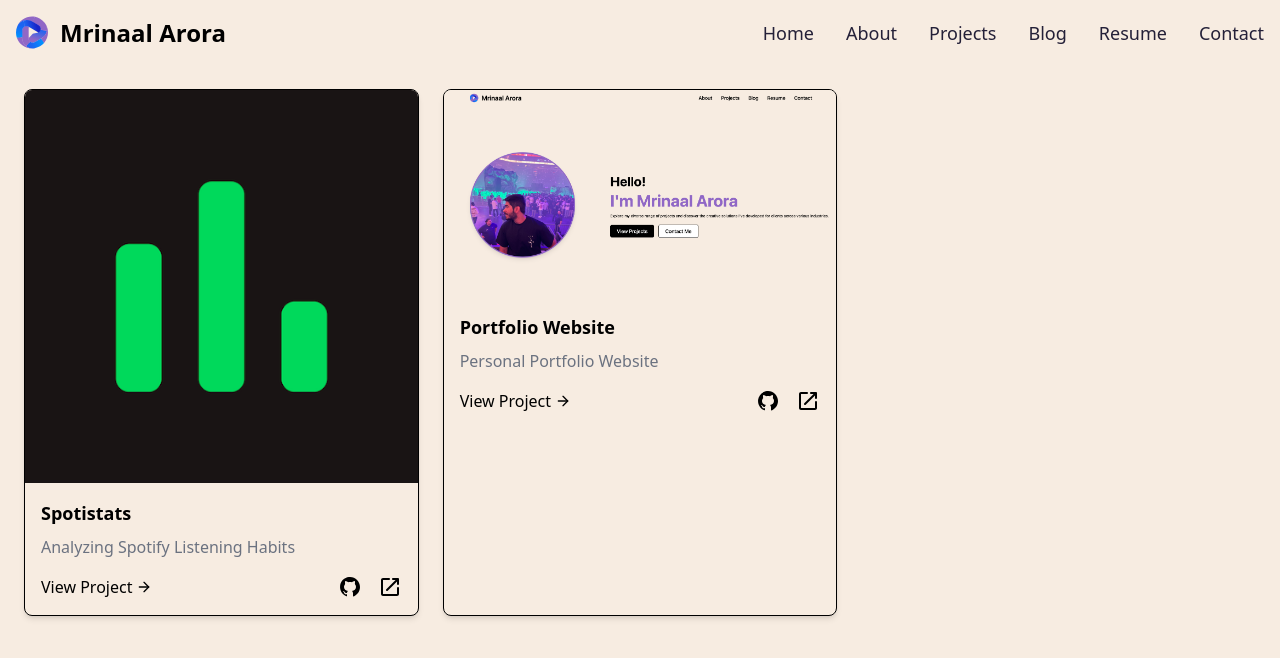
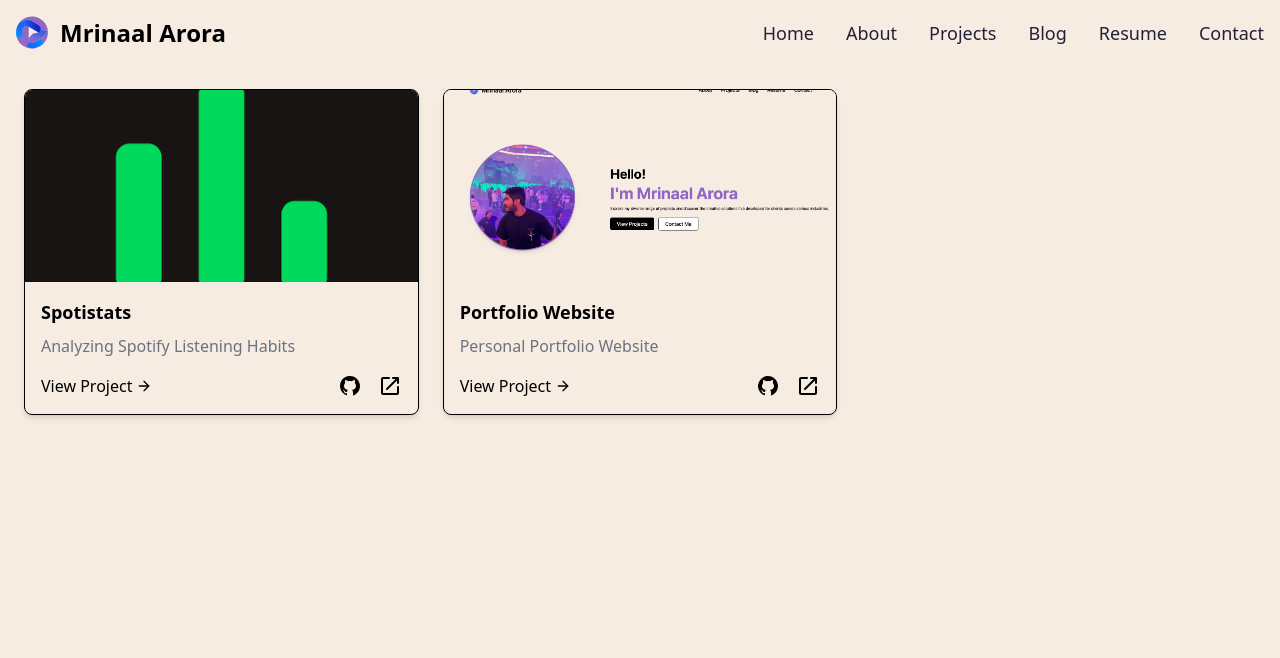
Before and after one commit to aroramrinaal/my-portfolio, a Next.js app: page /projects in a window 1280 px wide. Shown: the top 658 px of the page. Built offline with nearby package versions, Linux system fonts and the light colour scheme.

Commit message:
refactor: Update ProjectCard to use img tag instead of Next.js Image component

```diff
--- a/src/components/ProjectCard.tsx
+++ b/src/components/ProjectCard.tsx
@@ -1,6 +1,5 @@
 import React from 'react';
 import Link from 'next/link';
-import Image from 'next/image';
 
 interface ProjectCardProps {
   title: string;
@@ -15,7 +14,7 @@ const ProjectCard: React.FC<ProjectCardProps> = ({ title, description, imageUrl,
   return (
     <div className="bg-linen rounded-lg overflow-hidden shadow-md dark:bg-gray-900 dark:text-gray-200 border border-black relative">
       <Link href={projectUrl} className="block" prefetch={false}>
-        <Image src={imageUrl} alt={title} width={300} height={200} className="w-full h-48 object-cover" layout='responsive' />
+        <img src={imageUrl} alt={title} width={300} height={200} className="w-full h-48 object-cover" />
       </Link>
       <div className="p-4">
         <h3 className="text-lg font-semibold mb-2">
```
